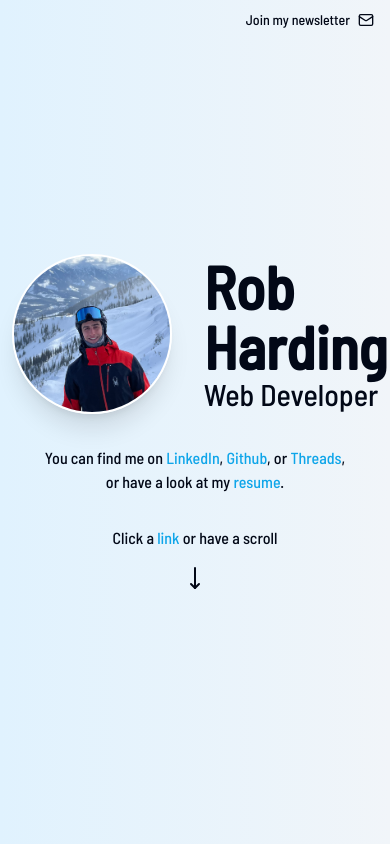
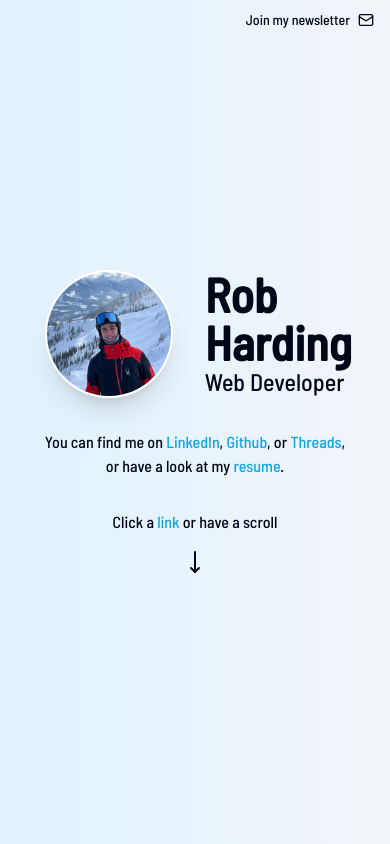
Before and after one commit to robharding/Portfolio2, a Next.js app: page / in a window 390 px wide. Built offline with nearby package versions, Linux system fonts and the light colour scheme.

Commit message:
Responsive header

```diff
--- a/src/app/page.tsx
+++ b/src/app/page.tsx
@@ -18,7 +18,7 @@ export default async function Home() {
         </Link>
         <div className="m-auto">
           <div className="flex items-center gap-8">
-            <Avatar className="relative aspect-square h-[10rem] w-[10rem] shadow-xl border-2 border-white">
+            <Avatar className="relative aspect-square h-[8rem] w-[8rem] sm:h-[10rem] sm:w-[10rem] shadow-xl border-2 border-white">
               <Image
                 src={profilePic}
                 alt="Profile"
@@ -27,8 +27,10 @@ export default async function Home() {
               />
             </Avatar>
             <div>
-              <h1 className="text-6xl font-bold w-1">Rob Harding</h1>
-              <h2 className="text-3xl">Web Developer</h2>
+              <h1 className="text-5xl sm:text-6xl font-bold w-1">
+                Rob Harding
+              </h1>
+              <h2 className="text-2xl sm:text-3xl">Web Developer</h2>
             </div>
           </div>
           <p className="text-center mt-8 max-w-md">
```
